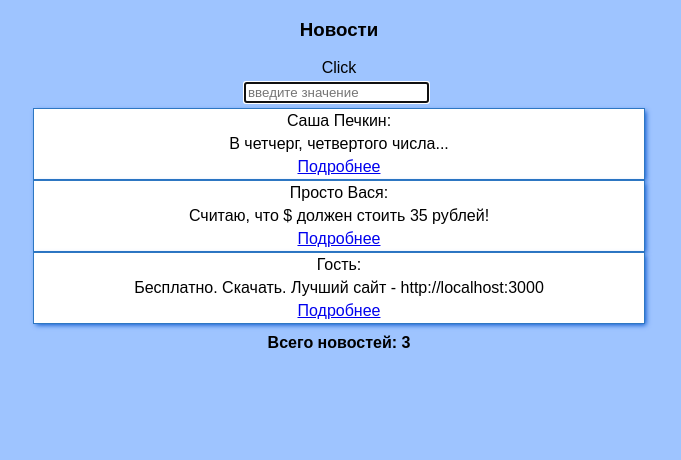
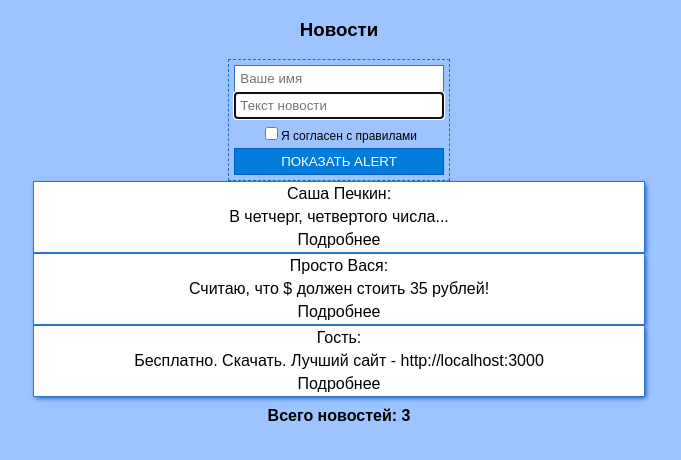
Before and after one commit to yano4ka22/News, a React (Create React App) app: page / in a window 1280 px wide. Shown: the top 460 px of the page, without its empty margins (301-982 px from the left). Built offline with nearby package versions, Linux system fonts and the light colour scheme.

Commit message:
form_refs

```diff
--- a/src/App.js
+++ b/src/App.js
@@ -1,7 +1,7 @@
 import React, {Component} from 'react';
 import './index.css';
 import News from './components/News';
-import TestInput from './components/TestInput';
+import Add from './components/Add';
 
 let my_news = [
     {
@@ -25,7 +25,7 @@ class App extends Component {
         return(
             <div>
                 <h3>Новости</h3>
-                <TestInput />
+                <Add />
                 <News data={my_news} />
             </div>
             )
--- /dev/null
+++ b/src/components/Add.js
@@ -0,0 +1,61 @@
+import React, {Component} from 'react';
+import ReactDOM from 'react-dom';
+
+class Add extends Component {
+    constructor(props) {
+        super(props);
+        this.handleChange = this.handleChange.bind(this);
+        this.handleSubmit = this.handleSubmit.bind(this);
+        this.onCheckRuleClick = this.onCheckRuleClick.bind(this);
+    }
+
+    onBtnClickHandler(e) {
+        e.preventDefault();
+    }
+
+    componentDidMount() {
+        ReactDOM.findDOMNode(this.refs.text).focus();
+    }
+
+    handleChange(event) {
+        this.setState({myValue: event.target.value});
+    }
+
+    handleSubmit() {
+        alert('author: ' + ReactDOM.findDOMNode(this.refs.author).value + '\ntext' + ReactDOM.findDOMNode(this.refs.text).value);
+    }
+
+    onCheckRuleClick(event) {
+        ReactDOM.findDOMNode(this.refs.alertButton).disabled = !event.target.checked;
+    }
+
+    render() {
+        return (
+            <form className='add'>
+                <input
+                    type='text'
+                    className='add_author'
+                    defaultValue=''
+                    placeholder='Ваше имя'
+                    ref='author'
+                />
+                <input
+                    className='add_text'
+                    defaultValue=''
+                    placeholder='Текст новости'
+                    ref='text'
+                />
+                <label className='add_checkrule'>
+                    <input type='checkbox' defaultChecked={false} ref='checkrule'/>Я согласен с правилами
+                </label>
+                <button
+                    className='add_btn'
+                    onClick={this.handleSubmit}>
+                    Показать alert
+                </button>
+            </form>
+        );
+    }
+}
+
+export default Add;
--- a/src/components/Article.js
+++ b/src/components/Article.js
@@ -1,5 +1,4 @@
 import React, {Component} from 'react';
-import PropTypes from 'prop-types';
 
 class Article  extends Component {
     constructor(props){
@@ -24,7 +23,7 @@ class Article  extends Component {
             <div className="article">
                 <p className="news_author">{author}:</p>
                 <p className="news_text">{text}</p>
-                <a href='#'
+                <a
                    onClick = {this.readMoreClick}
                    className = 'news_readmore ' >
                     Подробнее</a>
@@ -33,9 +32,5 @@ class Article  extends Component {
         );
     }
 }
-Article.propTypes = {
-    author: PropTypes.string.isRequired,
-    text: PropTypes.string.isRequired
-};
 
 export default Article ;
--- a/src/components/TestInput.js
+++ /dev/null
@@ -1,35 +0,0 @@
-import React, {Component} from 'react';
-import ReactDOM from 'react-dom';
-
-class TestInput extends Component {
-    constructor(props){
-        super(props);
-        this.handleChange = this.handleChange.bind(this);
-        this.handleSubmit = this.handleSubmit.bind(this);
-    }
-    componentDidMount() {
-        ReactDOM.findDOMNode(this.refs.myTestInput).focus();
-    }
-    handleChange(event) {
-        this.setState({myValue: event.target.value});
-    }
-    handleSubmit() {
-        console.log(this.refs);
-        alert(ReactDOM.findDOMNode(this.refs.myTestInput).value);
-    }
-    render() {
-        return (
-            <div>
-                <p onClick = {this.handleSubmit} ref='alert_button'>Click</p>
-                <input
-                    className='test-input'
-                    defaultValue = ''
-                    placeholder='введите значение'
-                    ref = 'myTestInput'
-                />
-            </div>
-        );
-    }
-}
-
-export default TestInput;
--- a/src/index.css
+++ b/src/index.css
@@ -42,3 +42,30 @@ p {
 .test-input {
     margin: 0 5px 5px 0;
 }
+.add {
+     margin: auto;
+     width: 210px;
+     border: 1px dashed rgba(0, 89, 181, 0.82);
+     padding: 5px;
+ }
+.add_author, .add_text, .add_btn, .add_checkrule {
+    display: block;
+    margin: auto;
+    padding: 5px;
+    width: 94%;
+    border: 1px solid rgba(0, 89, 181, 0.82);
+}
+.add_checkrule {
+    border: none;
+    font-size: 12px;
+}
+.add_btn {
+    box-sizing: content-box;
+    color: #FFF;
+    text-transform: uppercase;
+    background: #007DDC;
+}
+.add_btn:disabled {
+    background: #CCC;
+    color: #999;
+}
```
Also changed, not shown: src/components/Form.js (added, +28 -0 lines), 3 other files (tests, documents, lock files or other folders).
